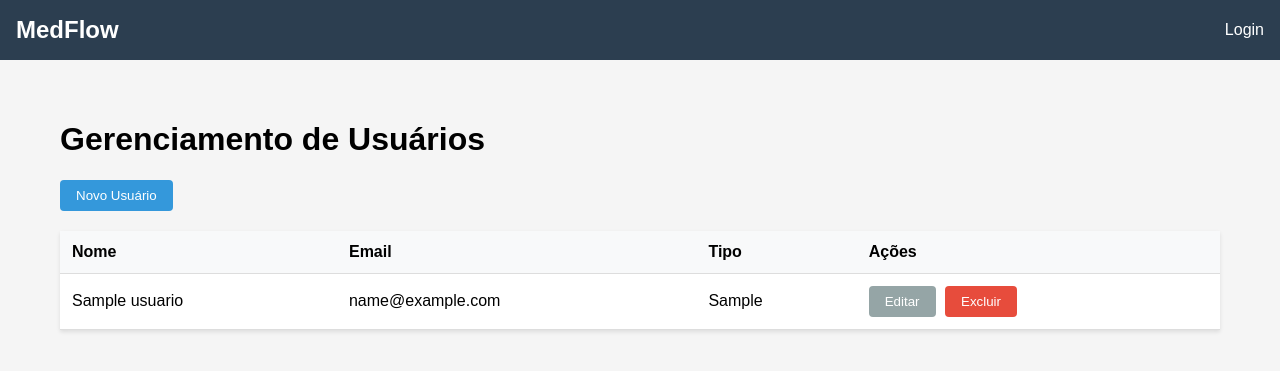
After one commit to KerubinDev/MediFlow, a Flask app: template templates/usuarios.html in a window 1280 px wide. The commit adds this page. Shown: the top 371 px of the page. Run offline with Flask 3, Linux system fonts and the light colour scheme; the template is opened without the code that fills it: values that come from a table or form of the project are taken from there, others are empty; tables that the repository leaves empty hold one stand-in row (values such as "Sample post").

Commit message:
projeto finalizado

```diff
--- a/static/css/style.css
+++ b/static/css/style.css
@@ -219,3 +219,33 @@ th {
 .close:hover {
     color: #000;
 }
+
+.btn-danger {
+    background-color: #e74c3c;
+    color: white;
+    padding: 0.5rem 1rem;
+    border: none;
+    border-radius: 4px;
+    cursor: pointer;
+    margin-right: 5px;
+}
+
+.btn-danger:hover {
+    background-color: #c0392b;
+}
+
+.usuarios-container {
+    padding: 20px;
+}
+
+select {
+    width: 100%;
+    padding: 0.5rem;
+    border: 1px solid #ddd;
+    border-radius: 4px;
+}
+
+small {
+    color: #666;
+    font-size: 0.8em;
+}
--- a/templates/base.html
+++ b/templates/base.html
@@ -11,15 +11,21 @@
         <div class="logo">MedFlow</div>
         <div class="nav-links">
             {% if current_user.is_authenticated %}
-                <a href="{{ url_for('dashboard') }}">Dashboard</a>
-                {% if current_user.tipo == 'admin' %}
-                    <a href="{{ url_for('usuarios') }}">Usuários</a>
+                {% if current_user.is_admin() %}
+                    <a href="{{ url_for('views.dashboard') }}">Dashboard</a>
+                    <a href="{{ url_for('views.usuarios') }}">Usuários</a>
                 {% endif %}
-                <a href="{{ url_for('consultas') }}">Consultas</a>
-                <a href="{{ url_for('prontuarios') }}">Prontuários</a>
-                <a href="{{ url_for('logout') }}">Sair</a>
+                {% if current_user.is_medico() %}
+                    <a href="{{ url_for('views.consultas') }}">Consultas</a>
+                    <a href="{{ url_for('views.prontuarios') }}">Prontuários</a>
+                {% endif %}
+                {% if current_user.is_recepcionista() %}
+                    <a href="{{ url_for('views.pacientes') }}">Pacientes</a>
+                    <a href="{{ url_for('views.consultas') }}">Consultas</a>
+                {% endif %}
+                <a href="{{ url_for('auth.logout') }}">Sair</a>
             {% else %}
-                <a href="{{ url_for('login') }}">Login</a>
+                <a href="{{ url_for('auth.login') }}">Login</a>
             {% endif %}
         </div>
     </nav>
--- /dev/null
+++ b/templates/usuarios.html
@@ -0,0 +1,88 @@
+{% extends "base.html" %}
+
+{% block title %}Usuários{% endblock %}
+
+{% block content %}
+<div class="usuarios-container">
+    <h1>Gerenciamento de Usuários</h1>
+
+    <div class="actions">
+        <button class="btn-primary" onclick="mostrarModalCadastro()">
+            Novo Usuário
+        </button>
+    </div>
+
+    <div class="usuarios-lista">
+        <table>
+            <thead>
+                <tr>
+                    <th>Nome</th>
+                    <th>Email</th>
+                    <th>Tipo</th>
+                    <th>Ações</th>
+                </tr>
+            </thead>
+            <tbody>
+                {% for usuario in usuarios %}
+                <tr>
+                    <td>{{ usuario.nome }}</td>
+                    <td>{{ usuario.email }}</td>
+                    <td>{{ usuario.tipo }}</td>
+                    <td>
+                        <button onclick="editarUsuario({{ usuario.id }})"
+                                class="btn-secondary">
+                            Editar
+                        </button>
+                        {% if usuario.id != current_user.id %}
+                        <button onclick="excluirUsuario({{ usuario.id }})"
+                                class="btn-danger">
+                            Excluir
+                        </button>
+                        {% endif %}
+                    </td>
+                </tr>
+                {% endfor %}
+            </tbody>
+        </table>
+    </div>
+</div>
+
+<!-- Modal de Cadastro/Edição -->
+<div id="modalUsuario" class="modal">
+    <div class="modal-content">
+        <span class="close">&times;</span>
+        <h2 id="modalTitulo">Novo Usuário</h2>
+        <form id="formUsuario" onsubmit="salvarUsuario(event)">
+            <input type="hidden" id="usuarioId">
+            <div class="form-group">
+                <label for="nome">Nome:</label>
+                <input type="text" id="nome" required>
+            </div>
+            <div class="form-group">
+                <label for="email">Email:</label>
+                <input type="email" id="email" required>
+            </div>
+            <div class="form-group">
+                <label for="senha">Senha:</label>
+                <input type="password" id="senha">
+                <small>Deixe em branco para manter a senha atual ao editar</small>
+            </div>
+            <div class="form-group">
+                <label for="tipo">Tipo:</label>
+                <select id="tipo" required>
+                    <option value="admin">Administrador</option>
+                    <option value="medico">Médico</option>
+                    <option value="recepcionista">Recepcionista</option>
+                </select>
+            </div>
+            <button type="submit" class="btn-primary">Salvar</button>
+        </form>
+    </div>
+</div>
+{% endblock %}
+
+{% block scripts %}
+<script>
+// Adicione o JavaScript necessário para gerenciar o modal e as operações CRUD
+</script>
+{% endblock %}
```
Also changed, not shown: backend/routes.py (+8 -0 lines).
